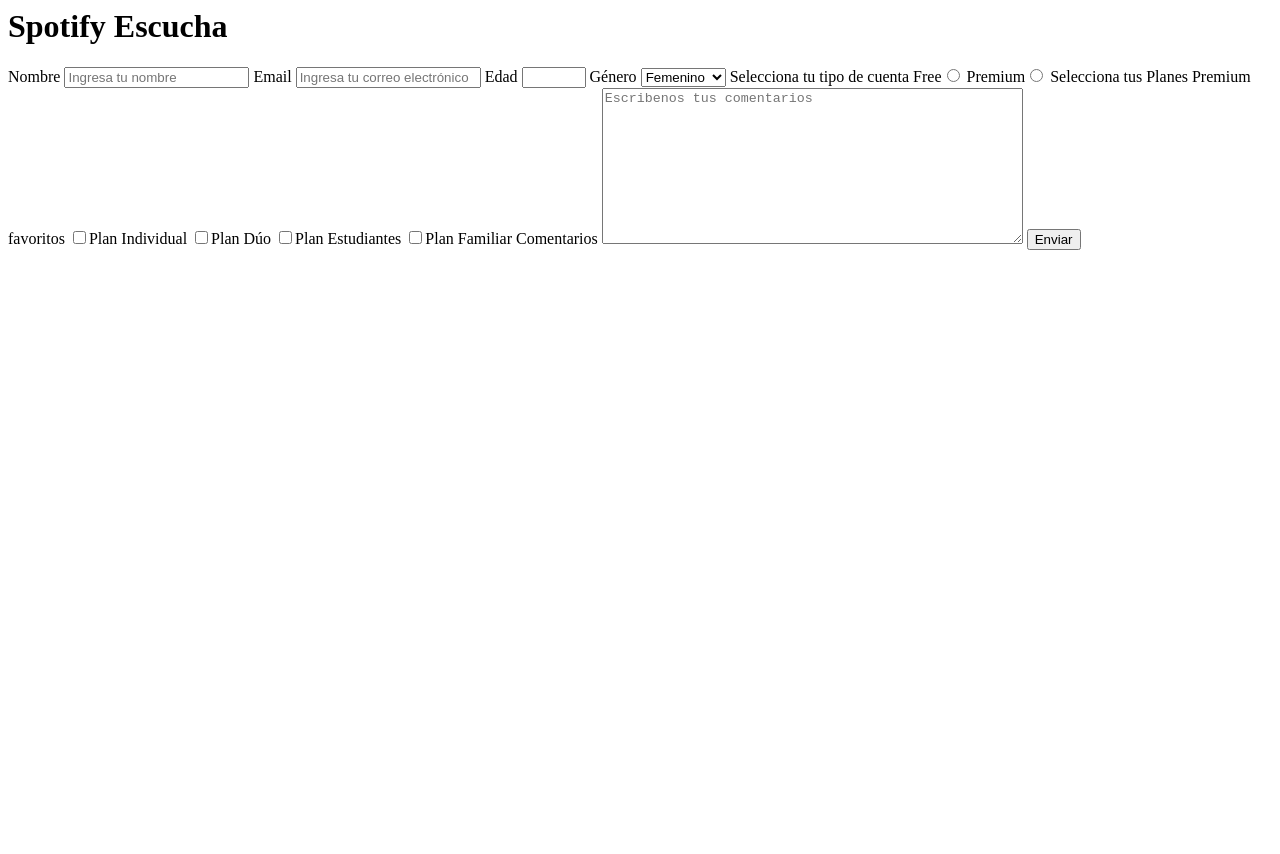
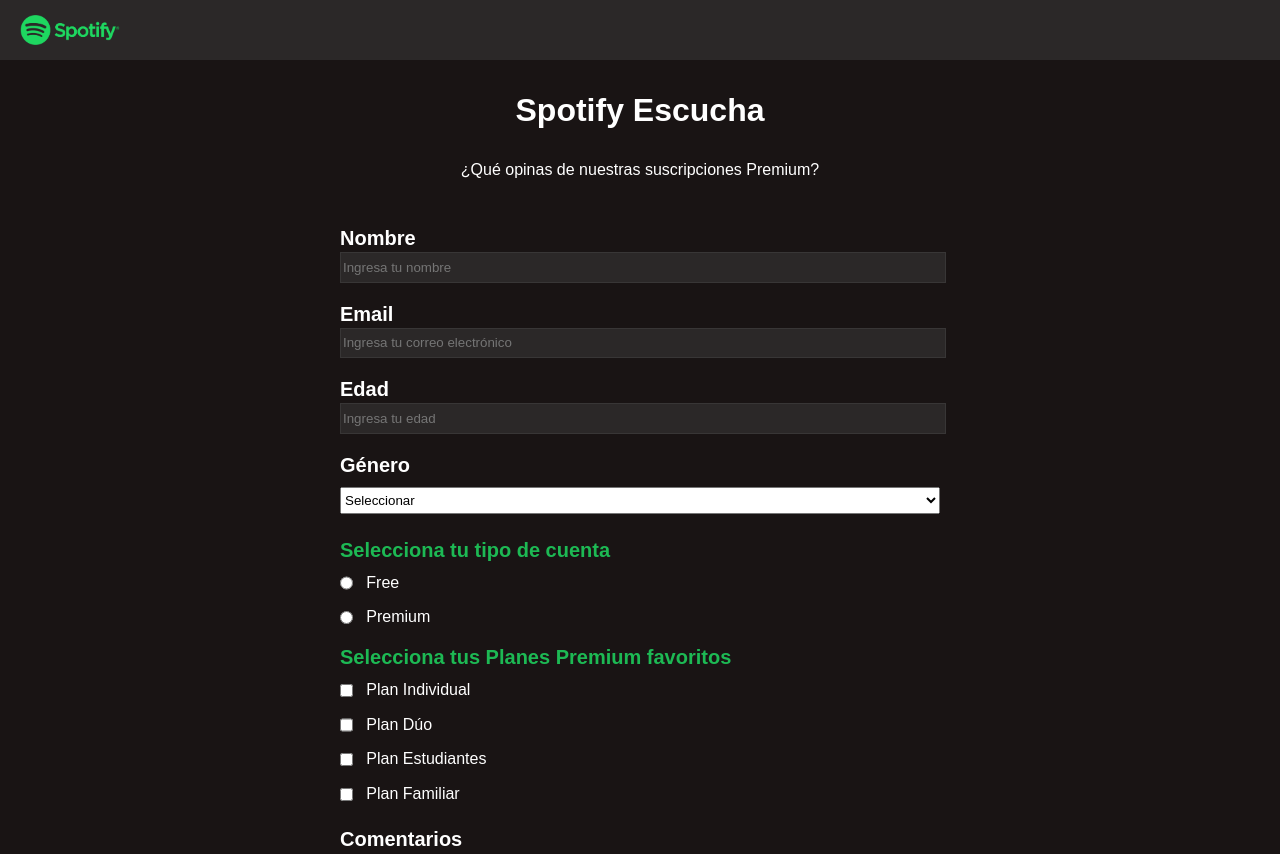
Before and after one commit to adriannadlcp/spotifySurveyForm, a plain HTML site: page index.html in a window 1280 px wide. Shown: the top 854 px of the page. Before the commit the page ends 800 px from the top, so only its background shows below. Drawn offline with Linux system fonts and the light colour scheme.

Commit message:
Add: styles

```diff
--- a/index.html
+++ b/index.html
@@ -1,39 +1,41 @@
-<!DOCTYPE>
+<!DOCTYPE html>
 <html>
     <head>
         <title>Spotify</title>
         <link rel="stylesheet" type="text/css" href="styles.css" />
     </head>
+    <header>
+        <img class="logo" src="/spotifySurveyForm/images/ab671c3d0000f4300111bfe6f62529c7a7be5577.png">
+    </header>
     <body>
-        <h1>Spotify Escucha</h1>
-        <p id="description"></p>
+        <h1 id="title">Spotify Escucha</h1>
+        <p id="description">¿Qué opinas de nuestras suscripciones Premium?</p>
         <form id="survey-form">
-            <label id="name-label">Nombre <input type="text" id="name" placeholder="Ingresa tu nombre"/>
+            <label id="name-label" class="question">Nombre <input type="text" id="name" placeholder="Ingresa tu nombre" required/>
             </label>
-            <label id="email-label">Email <input type="email" id="email" placeholder="Ingresa tu correo electrónico"/>
+            <label id="email-label" class="question">Email <input type="email" id="email" placeholder="Ingresa tu correo electrónico" required/>
             </label>
-            <label id="number-label">Edad <input type="number" id="number" min="6" max="120"/>
-            </label>Género
+            <label id="number-label" class="question">Edad <input type="number" id="number" min="6" max="120" required placeholder="Ingresa tu edad"/>
+            </label>
+            <label class="question">Género</label>
             <select id="dropdown">
-                <option value="1">Femenino</option>
-                <option value="2">Masculino</option>
-                <option value="3">No Binario</option>
-                <option value="4">Otro</option>
+                <option value="1">Seleccionar</option>
+                <option value="2">Femenino</option>
+                <option value="3">Masculino</option>
+                <option value="4">No Binario</option>
+                <option value="5">Otro</option>
             </select>
-            <label>Selecciona tu tipo de cuenta
-                <label>Free<input type="radio" name="account"/></label>
-                <label>Premium<input type="radio" name="account"/></label>
-            </label>
-            <label>Selecciona tus Planes Premium favoritos
-                <label><input type="checkbox" value="plan"/>Plan Individual</label>
-                <label><input type="checkbox" value="plan"/>Plan Dúo</label>
-                <label><input type="checkbox" value="plan"/>Plan Estudiantes</label>
-                <label><input type="checkbox" value="plan"/>Plan Familiar</label>
-            </label>
-            <label>Comentarios
+            <label class="options">Selecciona tu tipo de cuenta</label>
+                <label><input type="radio" name="account" value="1" class="fav"/>Free</label>
+                <label><input type="radio" name="account" value="2" class="fav"/>Premium</label>
+            <label class="options">Selecciona tus Planes Premium favoritos</label>
+                <label><input type="checkbox" value="plan" class="fav"/>Plan Individual</label>
+                <label><input type="checkbox" value="plan" class="fav"/>Plan Dúo</label>
+                <label><input type="checkbox" value="plan" class="fav"/>Plan Estudiantes</label>
+                <label><input type="checkbox" value="plan" class="fav"/>Plan Familiar</label>
+            <label class="comments">Comentarios</label>
                 <textarea placeholder="Escribenos tus comentarios" rows="10" cols="50"></textarea>
-            </label>
-            <button id="submit">Enviar</button>
+            <input id="submit" type="submit" value="ENVIAR"/>
         </form>
     </body>
 </html>
--- a/styles.css
+++ b/styles.css
@@ -0,0 +1,97 @@
+header{
+    width: 100%;
+    height: 60px;
+    background-color: rgba(85, 84, 84, 0.308);
+}
+
+.logo {
+    height: 30px;
+    margin: 15px 0 15px 20px;
+}
+
+body {
+    width: 100%;
+    height: 100vh;
+    margin: 0;
+    background-color: #191414;
+    font-family: Arial, Helvetica, sans-serif;
+    color: white;
+}
+
+h1 {
+    margin: 1em;
+    text-align: center;
+}
+
+p {
+    margin-top: 2em;
+    margin-bottom: 3em;;
+    text-align: center;
+}
+
+form {
+    width: 80vw;
+    max-width: 600px;
+    min-width: 300px;
+    margin: 0 auto;
+    padding-bottom: 2em;
+}
+
+label {
+    display: block;
+    margin: 0.5rem 0;
+}
+
+input, textarea, select {
+    margin: 2px 0 10px 0;
+    width: 100%;
+    min-height: 2em;
+}
+
+input, textarea {
+    background-color: rgba(85, 84, 84, 0.308);
+    border: 1px solid rgba(85, 84, 84, 0.308);
+    color: white;
+    font-family: Arial, Helvetica, sans-serif;
+}
+
+.fav {
+    width: unset;
+    margin: 0 1em 0 0;
+    vertical-align: middle;
+}
+
+.question {
+    font-weight: bold;
+    color: white;
+    font-size: 20px;
+    margin-top: 10px;
+}
+
+.options {
+    font-weight: bold;
+    color: #1DB954;
+    font-size: 20px;
+    margin-top: 15px;
+}
+
+.comments {
+    font-weight: bold;
+    color: white;
+    font-size: 20px;
+    margin-top: 20px;
+}
+
+input[type="submit"] {
+    display: block;
+    width: 35%;
+    margin: 2em auto;
+    height: 2.5em;
+    font-size: 1.1rem;
+    color: #191414;
+    background-color: #20CF5E;
+    border-color: #20CF5E;
+    font-weight: bold;
+    letter-spacing: 1.5px;
+    border-radius: 50px;
+}
```
Also changed, not shown: images/ab671c3d0000f4300111bfe6f62529c7a7be5577.png (added), 2 other files.
